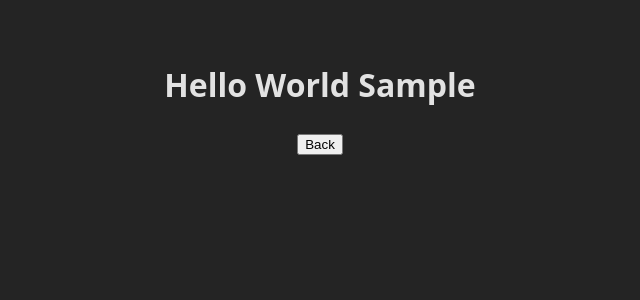
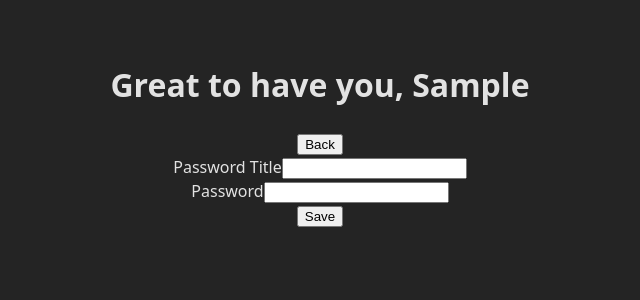
Before and after one commit to Mhamsho123/password-manager, a React (Vite) app: page / in a window 1280 px wide. Both pictures are taken after typing "Sample" into the empty fields and a click on the button "Submit". Shown: the top 300 px of the page, without its empty margins (320-960 px from the left). Built offline with nearby package versions, Linux system fonts and the light colour scheme.

Commit message:
Removed hook from homescreen

```diff
--- a/src/components/homescreen.jsx
+++ b/src/components/homescreen.jsx
@@ -4,8 +4,6 @@ import WelcomeScreen from "./welcomescreen"
 
 export default function HomeScreen({onSubmitHandle}){
 
-
-    const [name, setName] = React.useState("")
 
 
     function personName(formData){
--- a/src/components/welcomescreen.jsx
+++ b/src/components/welcomescreen.jsx
@@ -1,11 +1,34 @@
-
-export default function WelcomeScreen({name, handleBackButton}){
-
-    return(
+export default function WelcomeScreen({ name, handleBackButton }) {
+    return (
+      <div>
         <div>
-            <h1> Hello World {name}</h1>
-            <button type="submit" onClick={handleBackButton}>Back</button>
+          <h1>Great to have you, {name}</h1>
+          <button type="button" onClick={handleBackButton}>
+            Back
+          </button>
         </div>
 
-    )
-}
+        <form>
+          <div className="form-field">
+            <label htmlFor="passwordTitle">Password Title</label>
+            <input
+              id="passwordTitle"
+              name="passwordTitle"
+              type="text"
+            />
+          </div>
+
+          <div className="form-field">
+            <label htmlFor="passwordSaver">Password</label>
+            <input
+              id="passwordSaver"
+              name="passwordSaver"
+              type="password"
+            />
+          </div>
+
+          <button type="submit">Save</button>
+        </form>
+      </div>
+    );
+  }
```
